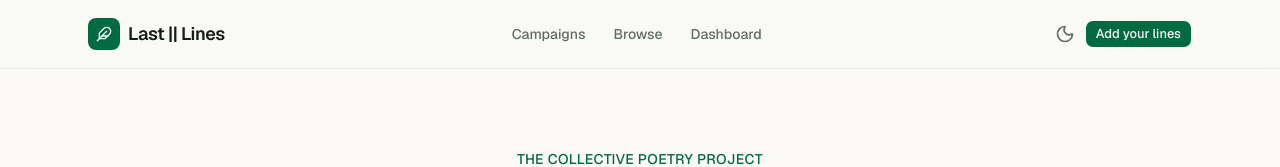
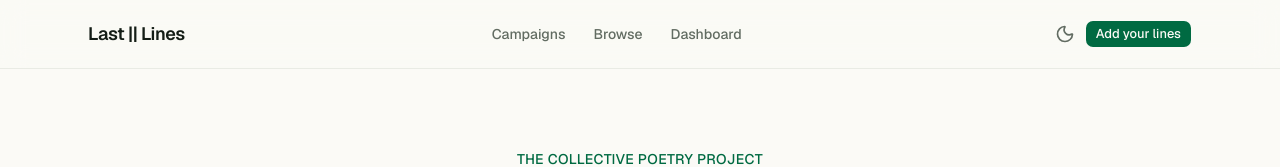
Before and after one commit to codersbeyondborders/last2lines-v0-sv, a Next.js app: page / in a window 1280 px wide. Shown: the top 167 px of the page. Built offline with nearby package versions, Linux system fonts and the light colour scheme; no server answers; the database is empty; what @vercel/functions would draw is missing.

Commit message:
feat: replace logo icon with site title in site header
Co-authored-by: Coders Beyond Borders <159773407+codersbeyondborders@users.noreply.github.com>

```diff
--- a/components/site-header.tsx
+++ b/components/site-header.tsx
@@ -11,9 +11,7 @@ export function SiteHeader() {
           href="/"
           className="flex items-center gap-2 rounded-md outline-none focus-visible:ring-2 focus-visible:ring-ring focus-visible:ring-offset-2 focus-visible:ring-offset-background"
         >
-          <span className="flex size-8 items-center justify-center rounded-md bg-primary text-primary-foreground">
-            <Feather className="size-4" aria-hidden="true" />
-          </span>
+
           <span className="font-sans text-lg font-semibold tracking-tight">
             Last || Lines
           </span>
```
